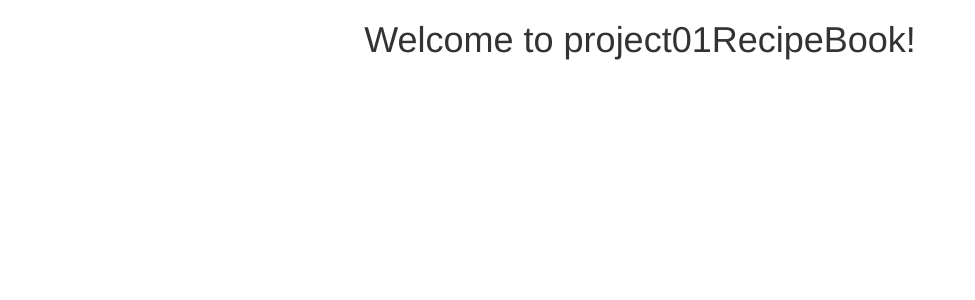
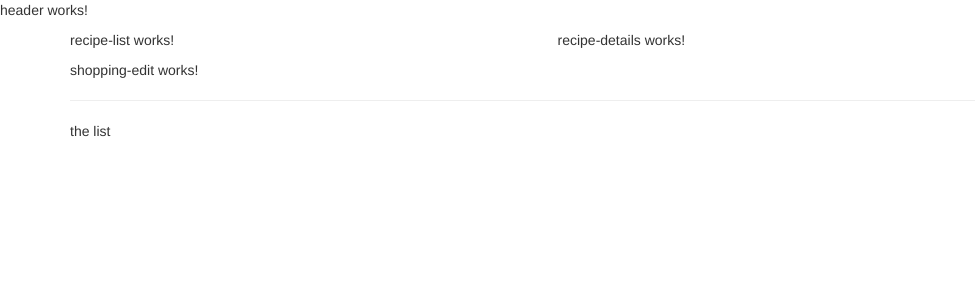
Before and after one commit to DeveshChau/angular-recipe-book, an Angular app: page / in a window 1280 px wide. Shown: the top 300 px of the page, without its empty margins (0-975 px from the left). Built offline with nearby package versions, Linux system fonts and the light colour scheme.

Commit message:
using the component

```diff
--- a/src/app/app.component.html
+++ b/src/app/app.component.html
@@ -1,6 +1,9 @@
-<!--The content below is only a placeholder and can be replaced.-->
-<div style="text-align:center">
-  <h1>
-    Welcome to {{ title }}!
-  </h1>
+<app-header></app-header>
+<div class="container">
+  <div class="row">
+    <div class="col-md-12">
+        <app-recipes></app-recipes>
+        <app-shopping-list></app-shopping-list>
+    </div>
+  </div>
 </div>
--- a/src/app/components/recipes/recipes.component.html
+++ b/src/app/components/recipes/recipes.component.html
@@ -1,3 +1,8 @@
-<p>
-  recipes works!
-</p>
+<div class="row">
+  <div class="col-md-5">
+    <app-recipe-list></app-recipe-list>
+  </div>
+  <div class="col-md-7">
+    <app-recipe-details>  </app-recipe-details>
+  </div>
+</div>
--- a/src/app/components/shopping-list/shopping-list.component.html
+++ b/src/app/components/shopping-list/shopping-list.component.html
@@ -1,3 +1,7 @@
-<p>
-  shopping-list works!
-</p>
+<div class="row">
+  <div class="col-xs-10">
+    <app-shopping-edit></app-shopping-edit>
+    <hr>
+    <p>the list</p>
+  </div>
+</div>
```
